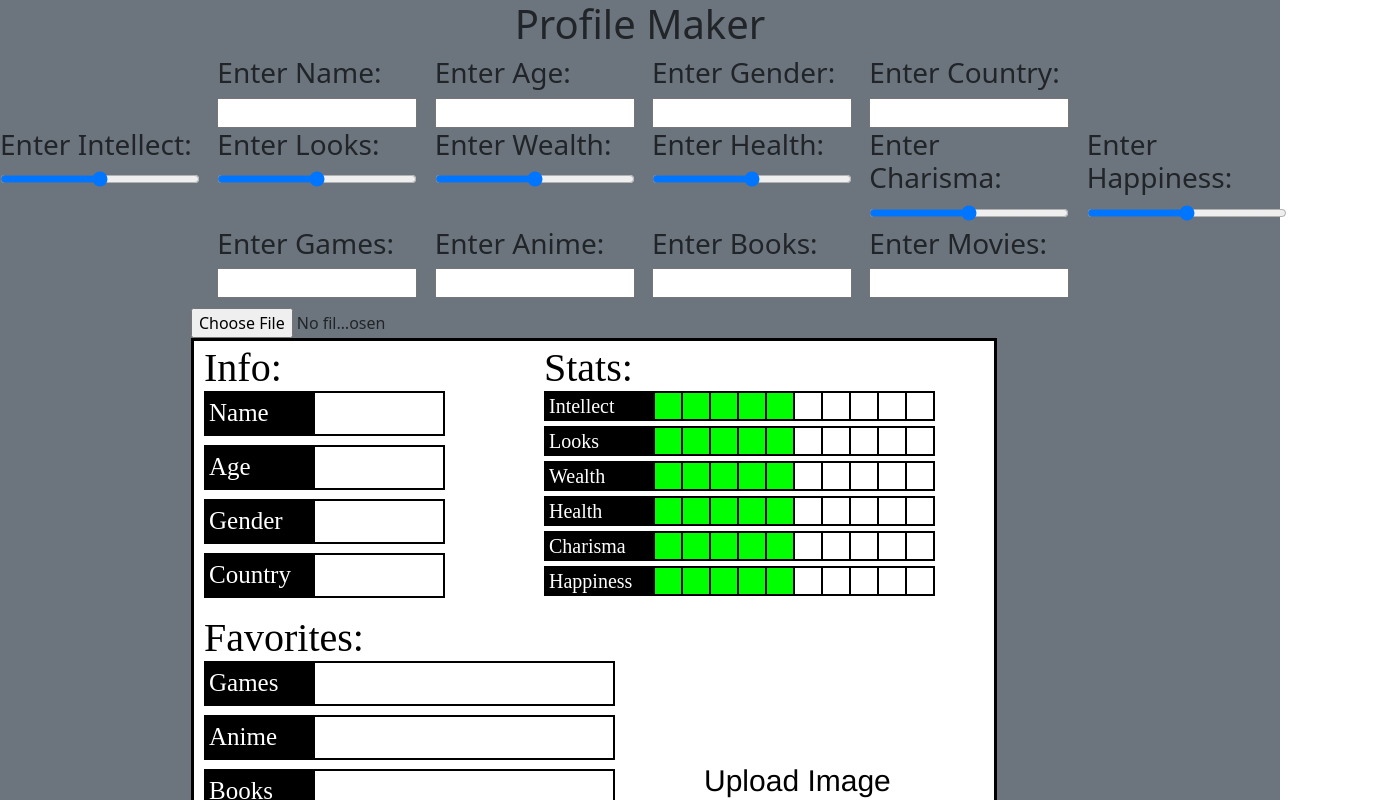
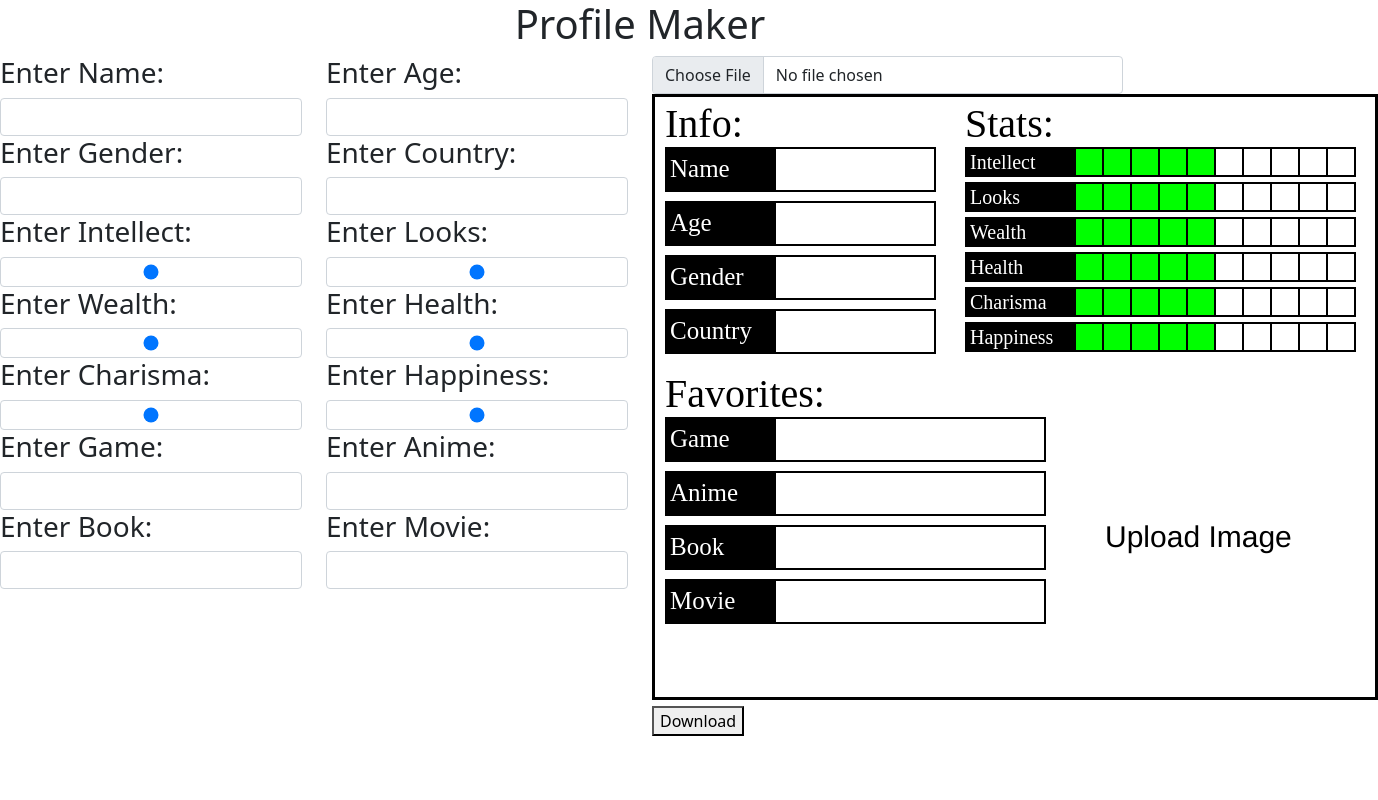
Before and after one commit to JacobMalach/profile-maker, a React (Create React App) app: page / in a window 1280 px wide. Shown: the top 800 px of the page, 1378 px wide, since content can reach past the window. Built offline with nearby package versions, Linux system fonts and the light colour scheme.

Commit message:
aesthetic changes

```diff
--- a/src/Template.js
+++ b/src/Template.js
@@ -11,24 +11,23 @@ export function Template(props) {
     ctx.fillRect(0, 0, 1000, 1000);
     ctx.fillStyle = 'black';
     ctx.font = "30px Helvetica";
-    ctx.fillText("Upload Image", 510, 450);
-    ctx.fillStyle = 'black';
+    ctx.fillText("Upload Image", 450, 450);
     ctx.font = "40px Century Gothic";
     ctx.fillStyle = 'black';
     ctx.fillText("Info:", 10, 40)
-    ctx.fillText("Stats:", 350, 40)
+    ctx.fillText("Stats:", 310, 40)
     ctx.fillText("Favorites:", 10, 310)
     for (let i = 0; i < 4; i ++) {
       ctx.fillRect(10, 50 + (i * 54), 110, 45);
       ctx.fillRect(10, 320 + (i * 54), 110, 45);
     }
     for (let i = 0; i < 6; i++) {
-      ctx.fillRect(350, 50 + (i * 35), 110, 30);
+      ctx.fillRect(310, 50 + (i * 35), 110, 30);
     }
     ctx.fillStyle = 'white';
     ctx.font = "25px Century Gothic";
     var info = ["Name", "Age", "Gender", "Country"];
-    var favs = ["Games", "Anime", "Books", "Movies"];
+    var favs = ["Game", "Anime", "Book", "Movie"];
     for (let i = 0; i < 4; i++) {
       ctx.fillText(info[i], 15, 80 + (i * 54));
       ctx.fillText(favs[i], 15, 350 + (i * 54));
@@ -36,72 +35,72 @@ export function Template(props) {
     ctx.font = "20px Century Gothic";
     var stats = ["Intellect", "Looks", "Wealth", "Health", "Charisma", "Happiness"];
     for(let i = 0; i < 6; i++) {
-      ctx.fillText(stats[i], 355, 72 + (i * 35));
+      ctx.fillText(stats[i], 315, 72 + (i * 35));
     }
     for (let i = 0; i < 4; i++) {
-      ctx.strokeRect(120, 51 + (i * 54), 130, 43);
-      ctx.strokeRect(120, 321 + (i * 54), 300, 43);
+      ctx.strokeRect(120, 51 + (i * 54), 160, 43);
+      ctx.strokeRect(120, 321 + (i * 54), 270, 43);
     }
     for (let i = 0; i < 6; i++) {
-      statBar(460, 51 + (i * 35), 5);
+      statBar(420, 51 + (i * 35), 5);
     }
   }, [])
 
   useEffect(() => {
-    replaceText(props.name, 135, 80, 100)
+    replaceText(props.name, 135, 80, 130)
   }, [props.name])
 
   useEffect(() => {
-    replaceText(props.age, 135, 134, 100)
+    replaceText(props.age, 135, 134, 130)
   }, [props.age])
 
   useEffect(() => {
-    replaceText(props.gender, 135, 188, 100)
+    replaceText(props.gender, 135, 188, 130)
   }, [props.gender])
 
   useEffect(() => {
-    replaceText(props.country, 135, 242, 100)
+    replaceText(props.country, 135, 242, 130)
   }, [props.country])
 
   useEffect(() => {
-    replaceText(props.games, 135, 350, 270)
-  }, [props.games])
+    replaceText(props.game, 135, 350, 240)
+  }, [props.game])
 
   useEffect(() => {
-    replaceText(props.anime, 135, 404, 270)
+    replaceText(props.anime, 135, 404, 240)
   }, [props.anime])
 
   useEffect(() => {
-    replaceText(props.books, 135, 458, 270)
-  }, [props.books])
+    replaceText(props.book, 135, 458, 240)
+  }, [props.book])
 
   useEffect(() => {
-    replaceText(props.movies, 135, 512, 270)
-  }, [props.movies])
+    replaceText(props.movie, 135, 512, 240)
+  }, [props.movie])
 
   useEffect(() => {
-    statBar(460, 51, props.intellect);
+    statBar(420, 51, props.intellect);
   }, [props.intellect])
 
 
   useEffect(() => {
-    statBar(460, 86, props.looks);
+    statBar(420, 86, props.looks);
   }, [props.looks])
 
   useEffect(() => {
-    statBar(460, 121, props.wealth);
+    statBar(420, 121, props.wealth);
   }, [props.wealth])
 
   useEffect(() => {
-    statBar(460, 156, props.health);
+    statBar(420, 156, props.health);
   }, [props.health])
 
   useEffect(() => {
-    statBar(460, 191, props.charisma);
+    statBar(420, 191, props.charisma);
   }, [props.charisma])
 
   useEffect(() => {
-    statBar(460, 226, props.happiness);
+    statBar(420, 226, props.happiness);
   }, [props.happiness])
 
   useEffect(() => {
@@ -109,7 +108,7 @@ export function Template(props) {
     const imgSrc = props.image;
     var img = new Image();
     img.onload = () => {
-      ctx.drawImage(img, 450, 270, 300, 300);
+      ctx.drawImage(img, 405, 270, 300, 300);
     }
     img.src = imgSrc;
   }, [props.image])
@@ -158,7 +157,7 @@ export function Template(props) {
 
   return (
     <div>
-      <canvas ref={canvasRef} height="600" width="800" background style={{border:"black 3px solid"}}/>
+      <canvas ref={canvasRef} height="600" width="720" background style={{border:"black 3px solid"}}/>
       <Download onClick={handleClick}></Download>
     </div>
   );
--- a/src/entry.js
+++ b/src/entry.js
@@ -50,6 +50,7 @@ export class Entry extends React.Component {
       <div>
         <h3>Enter {category}:</h3>
         <input
+        class="form-control"
         onChange={this.handleChange}
         type={type} min={min} max={max} defaultValue={value} />
       </div>
--- a/src/graphics.js
+++ b/src/graphics.js
@@ -17,6 +17,7 @@ export function Graphics(props) {
     return (
         <div>
             <input
+            class="form-control w-75"
             type="file"
             onChange={(e) => {
                 convertImage(e);
@@ -33,10 +34,10 @@ export function Graphics(props) {
             health={props.health}
             charisma={props.charisma}
             happiness={props.happiness}
-            games={props.games}
+            game={props.game}
             anime={props.anime}
-            books={props.books}
-            movies={props.movies}
+            book={props.book}
+            movie={props.movie}
             image={image}/>
         </div>
     );
--- a/src/parent.css
+++ b/src/parent.css
@@ -3,7 +3,6 @@ h1 {
 }
 
 input {
-    width: 200px;
     margin-bottom: 10px;
 }
 
--- a/src/parent.js
+++ b/src/parent.js
@@ -14,67 +14,34 @@ export function Parent() {
   const [health, setHealth] = useState('5');
   const [charisma, setCharisma] = useState('5');
   const [happiness, setHappiness] = useState('5');
-  const [games, setGames] = useState('');
+  const [game, setGame] = useState('');
   const [anime, setAnime] = useState('');
-  const [books, setBooks] = useState('');
-  const [movies, setMovies] = useState('');
+  const [book, setBook] = useState('');
+  const [movie, setMovie] = useState('');
 
   return (
 
-    <div class="bg-secondary">
+    <div class="row justify-content-center">
       <h1>Profile Maker</h1>
-      <div class="row justify-content-center">
-        <div class="col-sm-2">
+      <div class="col-md-3">
         <Entry onChange={setName} category="Name"/>
+        <Entry onChange={setGender} category="Gender"/>
+        <Entry onChange={setIntellect} category="Intellect"/>
+        <Entry onChange={setWealth} category="Wealth"/>
+        <Entry onChange={setCharisma} category="Charisma"/>
+        <Entry onChange={setGame} category="Game"/>
+        <Entry onChange={setBook} category="Book"/>
       </div>
-        <div class="col-sm-2">
+      <div class="col-md-3">
         <Entry onChange={setAge} category="Age"/>
+        <Entry onChange={setCountry} category="Country"/>
+        <Entry onChange={setLooks} category="Looks"/>
+        <Entry onChange={setHealth} category="Health"/>
+        <Entry onChange={setHappiness} category="Happiness"/>
+        <Entry onChange={setAnime} category="Anime"/>
+        <Entry onChange={setMovie} category="Movie"/>
       </div>
-        <div class="col-sm-2">
-          <Entry onChange={setGender} category="Gender"/>
-        </div>
-        <div class="col-sm-2">
-          <Entry onChange={setCountry} category="Country"/>
-        </div>
-      </div>
-
-      <div class="row justify-content-center">
-        <div class="col-sm-2">
-          <Entry onChange={setIntellect} category="Intellect"/>
-        </div>
-        <div class="col-sm-2">
-          <Entry onChange={setLooks} category="Looks"/>
-        </div>
-        <div class="col-sm-2">
-          <Entry onChange={setWealth} category="Wealth"/>
-        </div>
-        <div class="col-sm-2">
-          <Entry onChange={setHealth} category="Health"/>
-        </div>
-        <div class="col-sm-2">
-          <Entry onChange={setCharisma} category="Charisma"/>
-        </div>
-        <div class="col-sm-2">
-          <Entry onChange={setHappiness} category="Happiness"/>
-        </div>
-      </div>
-
-      <div class="row justify-content-center">
-        <div class="col-sm-2">
-        <Entry onChange={setGames} category="Games"/>
-        </div>
-        <div class="col-sm-2">
-          <Entry onChange={setAnime} category="Anime"/>
-        </div>
-        <div class="col-sm-2">
-          <Entry onChange={setBooks} category="Books"/>
-        </div>
-        <div class="col-sm-2">
-          <Entry onChange={setMovies} category="Movies"/>
-        </div>
-      </div>
-
-      <div className="bar">
+      <div class="col-md-6">
         <Graphics
           name={name}
           age={age}
@@ -86,10 +53,10 @@ export function Parent() {
           health={health}
           charisma={charisma}
           happiness={happiness}
-        games={games}
+          game={game}
           anime={anime}
-        books={books}
-        movies={movies}/>
+          book={book}
+          movie={movie}/>
       </div>
     </div>
     );
```
Lines whose indentation alone changed are shown as unchanged.
